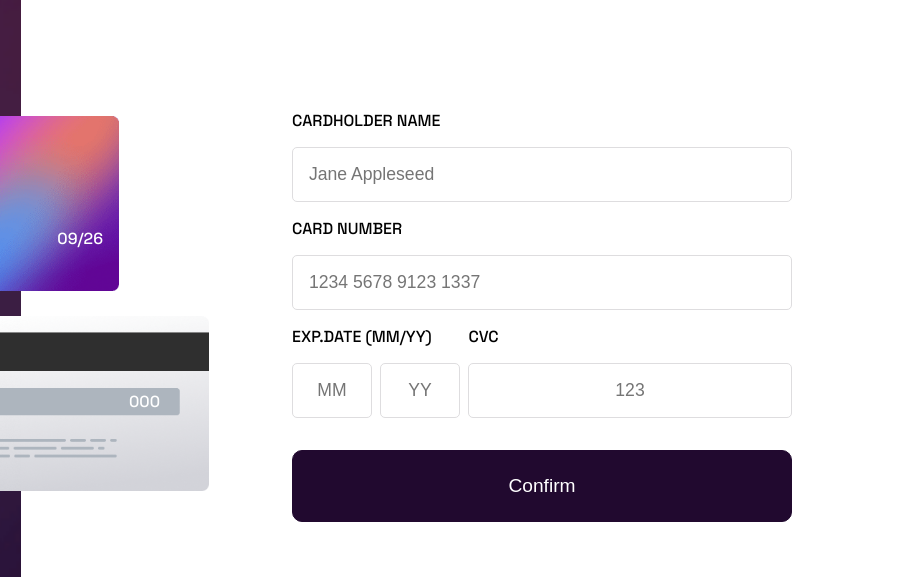
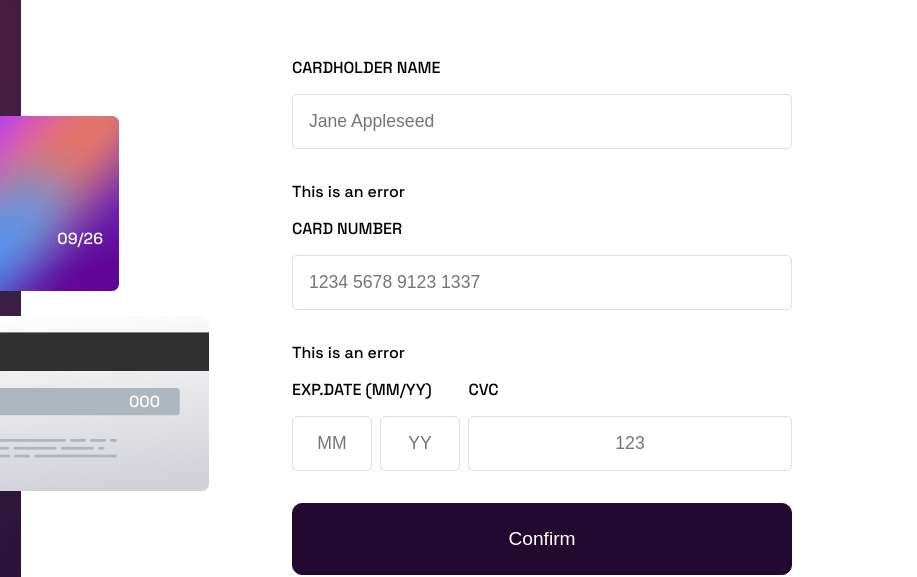
Before and after one commit to Stamwill/interactive-card, a plain HTML site: page src/index.html in a window 1280 px wide. Shown: the part 84-661 px from the top of the page, 363-1280 px from the left. Drawn offline with Linux system fonts and the light colour scheme.

Commit message:
[index.html] Add error message

```diff
--- a/src/index.html
+++ b/src/index.html
@@ -61,6 +61,7 @@
             placeholder="Jane Appleseed"
             required
           />
+          <p class="error">This is an error</p>
 
           <label class="formLabel" for="num">card number</label>
           <input
@@ -69,8 +70,11 @@
             name="num"
             id="num"
             placeholder="1234 5678 9123 1337"
+            role="presentation"
+            autocomplete="nope"
             required
           />
+          <p class="error">This is an error</p>
 
           <div class="expDate">
             <div class="headers">
@@ -118,5 +122,7 @@
     <!-- Completed state start -->
 
     <!-- Thank you! We've added your card details Continue -->
+
+    <script src="script.js"></script>
   </body>
 </html>
```
